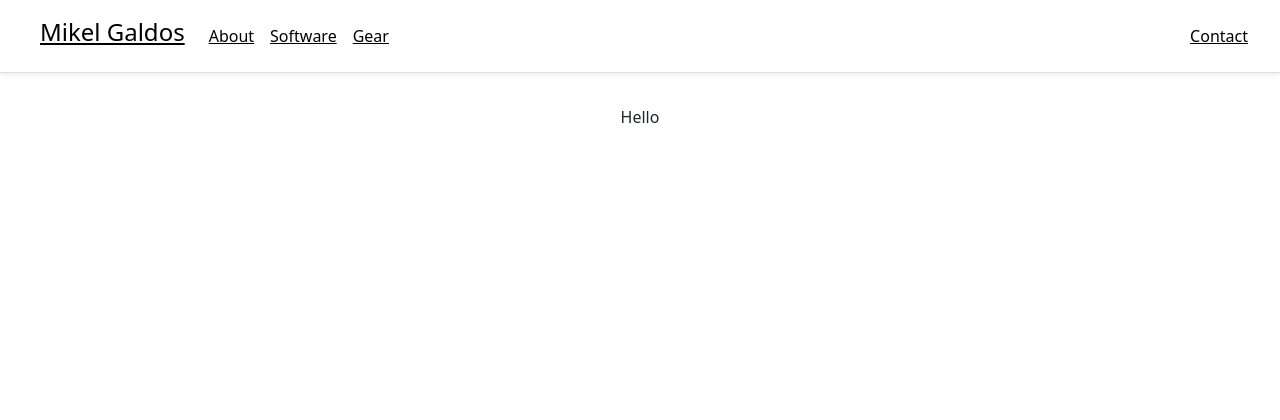
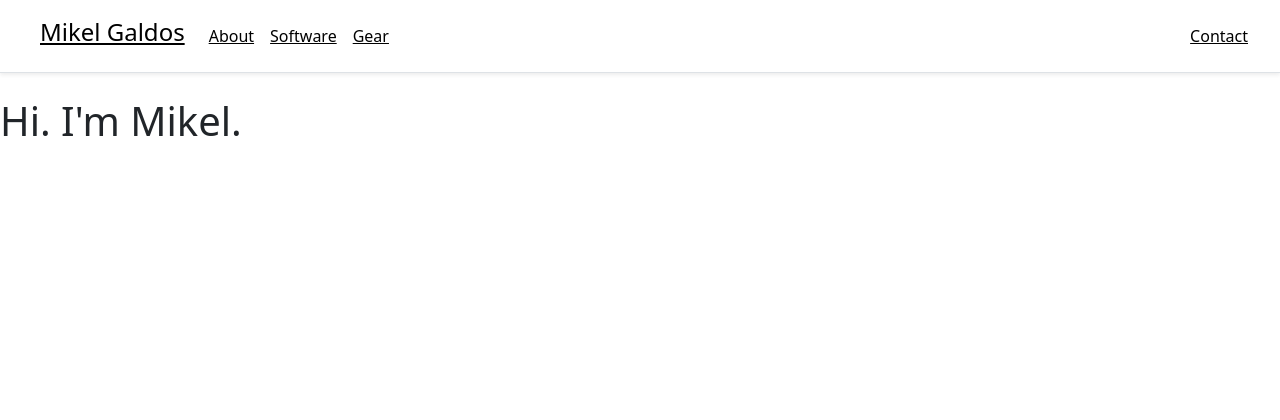
Before and after one commit to MikelGV/Personal-Website, a Flask app: page / in a window 1280 px wide. Shown: the top 420 px of the page. Run offline with Flask 2, Linux system fonts and the light colour scheme.

Commit message:
Started with the index

```diff
--- a/src/flaskr/templates/app/index.html
+++ b/src/flaskr/templates/app/index.html
@@ -1,9 +1,11 @@
 {% extends 'base.html' %}
 
 {% block content %}
-    <div class="container">
-        <div class="d-flex p-2 justify-content-center">
-            <p>Hello</p>
+    <section class="c-hero">
+        <div class="c-hero__box">
+            <div class="o-flexy__block" style="opacity: 1; transform: translateY(0px);">
+                <h1 class="c-hero__title">Hi. I'm Mikel.</h1>
+            </div>
         </div>
-    </div>
+    </section>
 {% endblock %}
```
